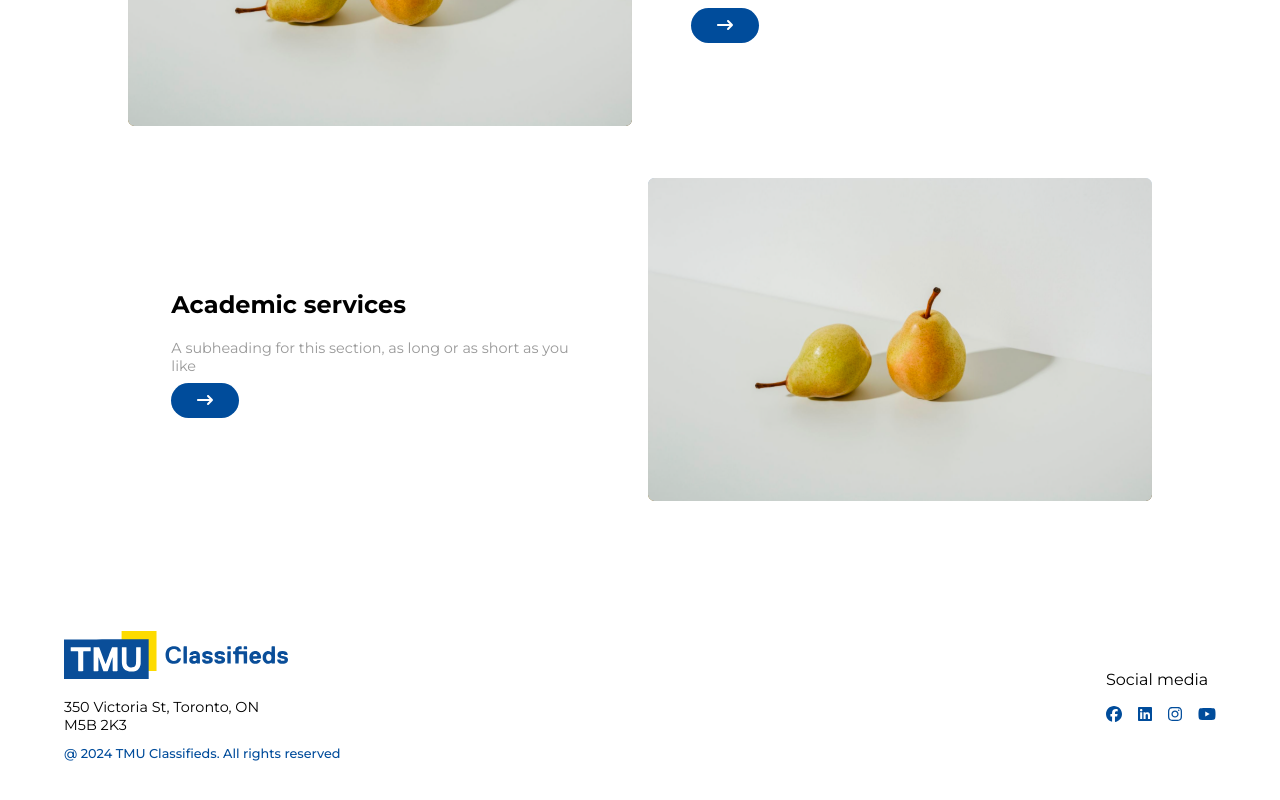
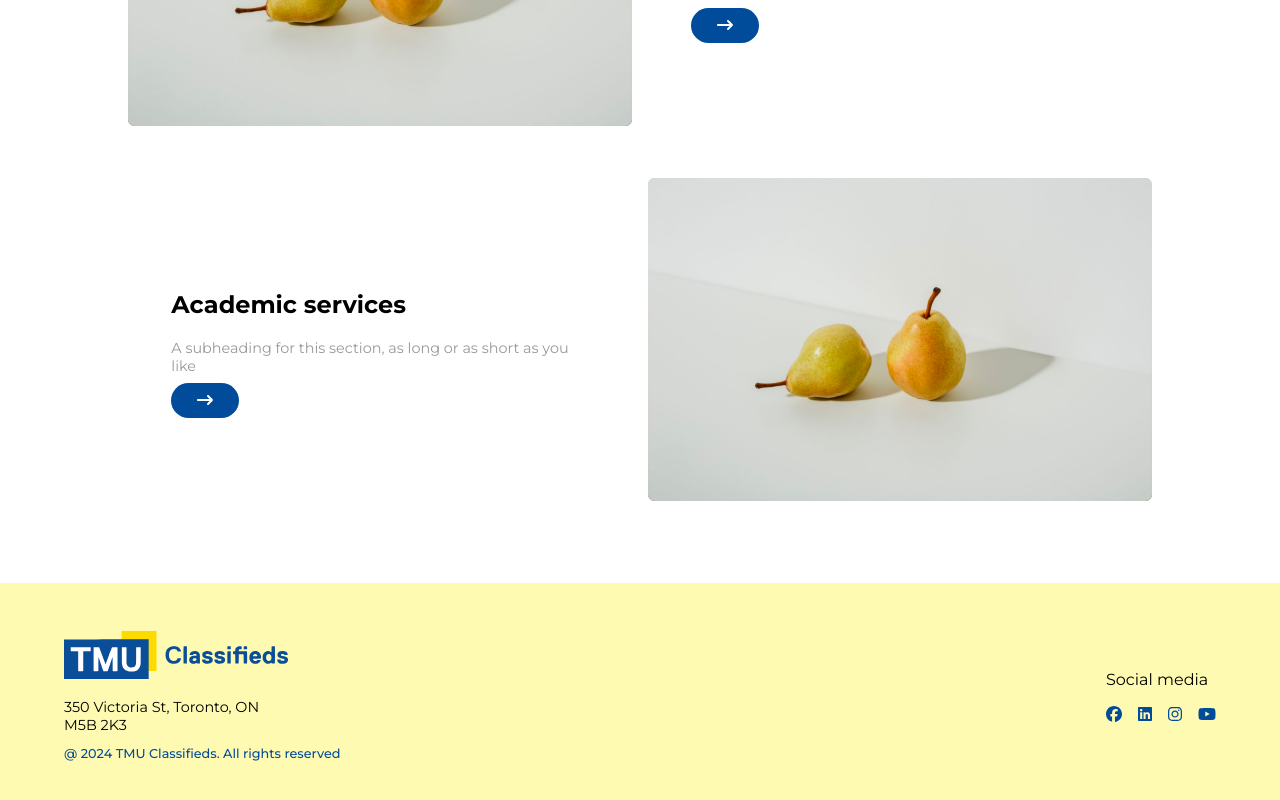
Before and after one commit to Gurveer-C1331/TMU-Classifieds, a React (Create React App) app in the folder client/: page / in a window 1280 px wide. Shown: the part 894-1694 px from the top of the page. Built offline with nearby package versions, Linux system fonts and the light colour scheme.

Commit message:
Updated footer background colour

```diff
--- a/client/src/components/Footer/Footer.css
+++ b/client/src/components/Footer/Footer.css
@@ -1,3 +1,7 @@
+#tmu-classified-footer {
+  background-color: #FFFAB1;
+}
+
 #logo-footer {
   width: 14em;
 }
--- a/client/src/components/Footer/Footer.js
+++ b/client/src/components/Footer/Footer.js
@@ -7,7 +7,7 @@ import './Footer.css';
 function Footer() {
 
   return (
-    <footer>
+    <footer id='tmu-classified-footer'>
       <div id='site-info'>
         <img src={tmuLogo} id='logo-footer' alt='TMU Logo'></img><br/>
         <span id='address'>350 Victoria St, Toronto, ON <br/>M5B 2K3</span><br/>
```
